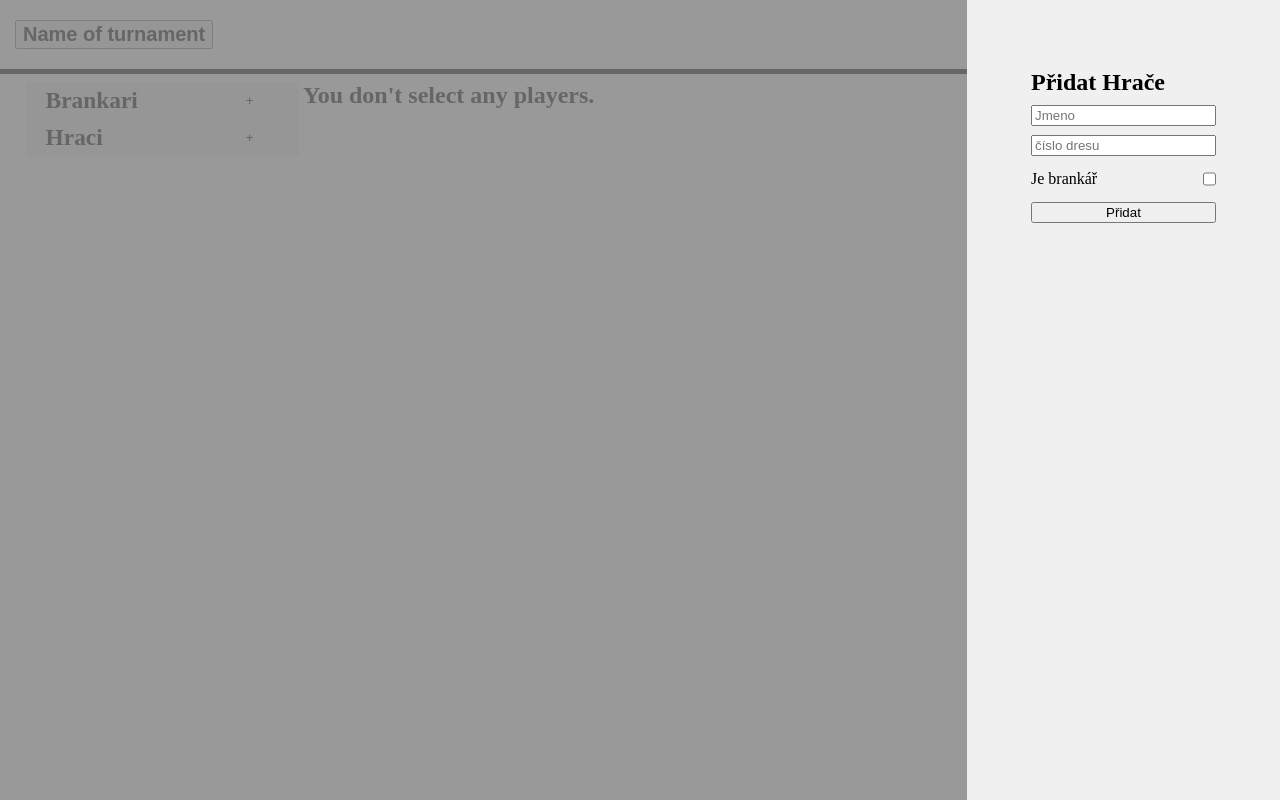
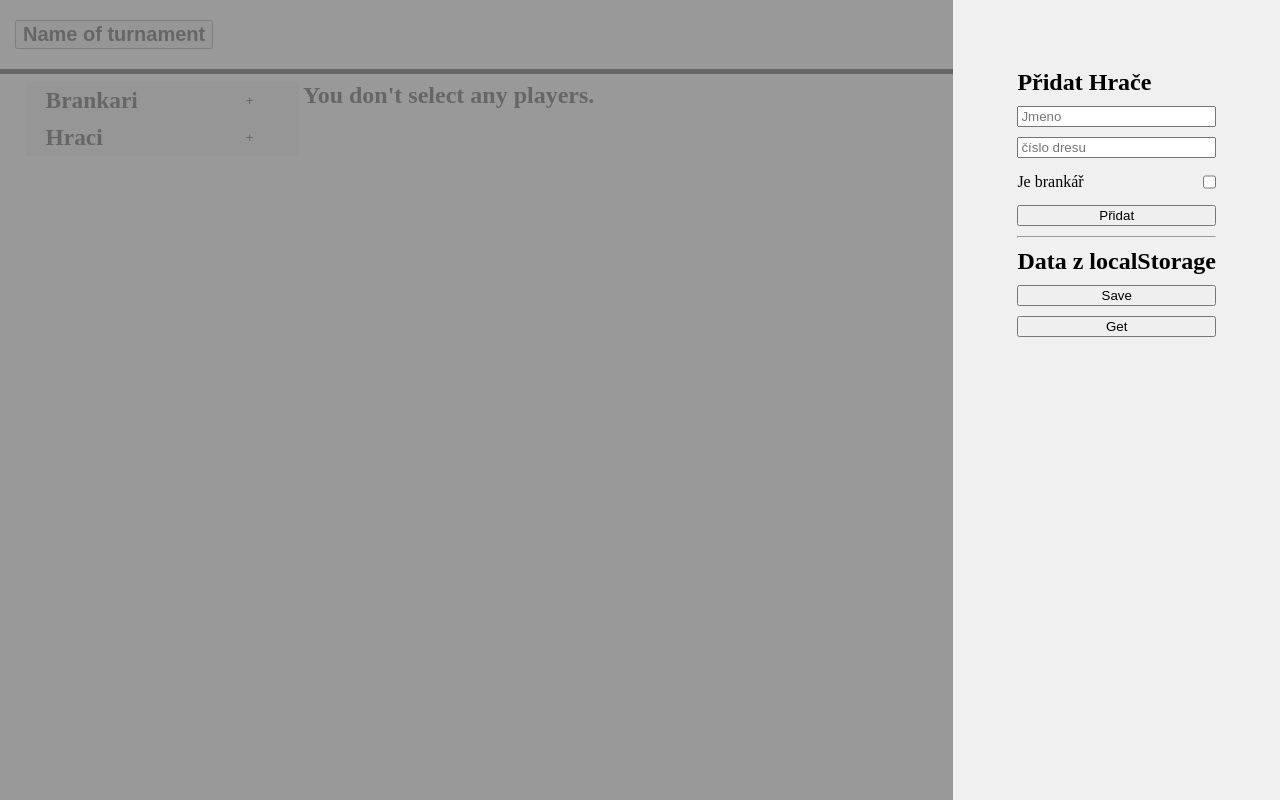
Before and after one commit to MiloslavStekrt/football-utkani, a React (Create React App) app: page / in a window 1280 px wide. Both pictures are taken after a click on the button "Menu". Built offline with nearby package versions, Linux system fonts and the light colour scheme.

Commit message:
add function to load datas from localStorage

```diff
--- a/src/App.js
+++ b/src/App.js
@@ -1,4 +1,4 @@
-import React, {useState} from 'react';
+import React, {useState, useEffect} from 'react';
 import './css/App.css';
 import PlayerList from './PlayerList';
 import Player_stats from './Player_stats';
@@ -7,7 +7,7 @@ import NavBar from './NavBar';
 
 const App = () => {
     const [players, setPlayers] = useState([]);
-    const [status, setStatus] = useState(players[0]);
+    const [status, setStatus] = useState([]);
     const [player_line, setPlayer_line] = useState([]);
     return (
         <div className="app">
--- a/src/NavBar.js
+++ b/src/NavBar.js
@@ -21,6 +21,16 @@ const NavBar = ({players, setPlayers, player_line, setPlayer_line}) => {
             hiddenSideBar();
         }
     }
+    const saveStorge =()=>{
+        localStorage.setItem("players", JSON.stringify(players))
+    }
+    const getStorge =()=>{
+        if(localStorage.getItem("players") === null){
+            localStorage.setItem("players", JSON.stringify([]))
+        }else{
+            setPlayers(JSON.parse(localStorage.getItem("players")))
+        }
+    }
     return (
         <div className="topbar_m">
             <section className={ visible === true? "sideBar visibleVisible": "sideBar visibleHidden"}>
@@ -33,6 +43,10 @@ const NavBar = ({players, setPlayers, player_line, setPlayer_line}) => {
                         <input value={footis} onChange={(e)=>{setfootis(e.target.checked)}} type="checkbox"/>
                     </span>
                     <button onClick={addPlayer_handler}>Přidat</button>
+                    <hr/>
+                    <h1>Data z localStorage</h1>
+                    <button onClick={saveStorge}>Save</button>
+                    <button onClick={getStorge}>Get</button>
                 </form>
                 <form className="right" onClick={hiddenSideBar}></form>
             </section>
```
